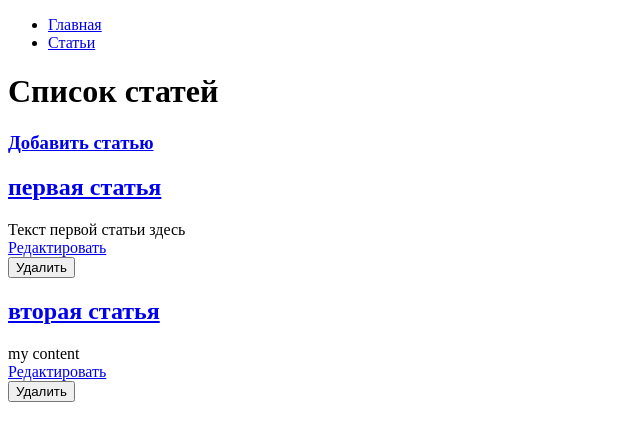
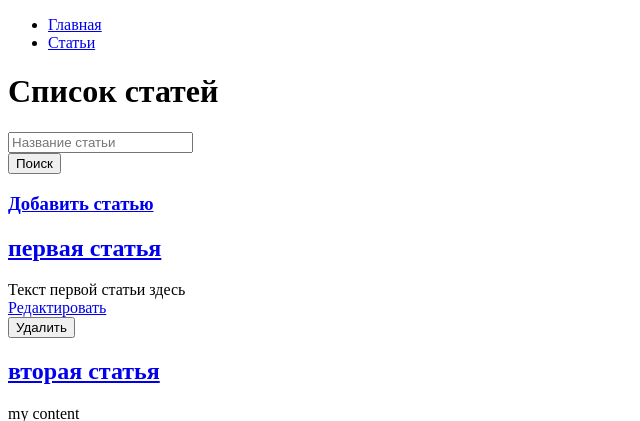
Before and after one commit to Tarilia/Django-blog, a Django app: page /articles/ in a window 1280 px wide. Shown: the top 421 px of the page, without its empty margins (0-640 px from the left). Run offline with Django 4.2, Linux system fonts and the light colour scheme; data comes from the database, SQL or seed files in the repository.

Commit message:
add search_form

```diff
--- a/django_blog/article/templates/articles/index.html
+++ b/django_blog/article/templates/articles/index.html
@@ -2,6 +2,12 @@
 
 {% block content %}
     <h1>Список статей</h1>
+     <form class="form-inline mb-3" action="{% url 'articles_index' %}" method="get">
+    <div class="form-group">
+      <input class="form-control" type="search" name="q" value="{{ query }}" placeholder="Название статьи">
+    </div>
+      <button class="btn btn-info" type="submit">Поиск</button>
+    </form>
     <h3><a href="{% url 'articles_create' %}">Добавить статью</a></h3>
     {% for article in articles %}
         <h2><a href='{{ article.id }}'>{{ article.name }}</a></h2>
--- a/django_blog/article/views.py
+++ b/django_blog/article/views.py
@@ -3,15 +3,16 @@ from django.views import View
 from django_blog.article.models import Article
 from django.forms import ModelForm
 from django.contrib import messages
+from django.db.models import Q
 
 
 class IndexView(View):
 
     def get(self, request, *args, **kwargs):
-        articles = Article.objects.all()[:15]
-        return render(request, 'articles/index.html', context={
-            'articles': articles,
-        })
+        query = request.GET.get('q', '')
+        articles = Article.objects.filter(Q(name__icontains=query))
+        return render(request, 'articles/index.html',
+                      context={'articles': articles, 'query': query,})
 
 
 class ArticleView(View):
```
